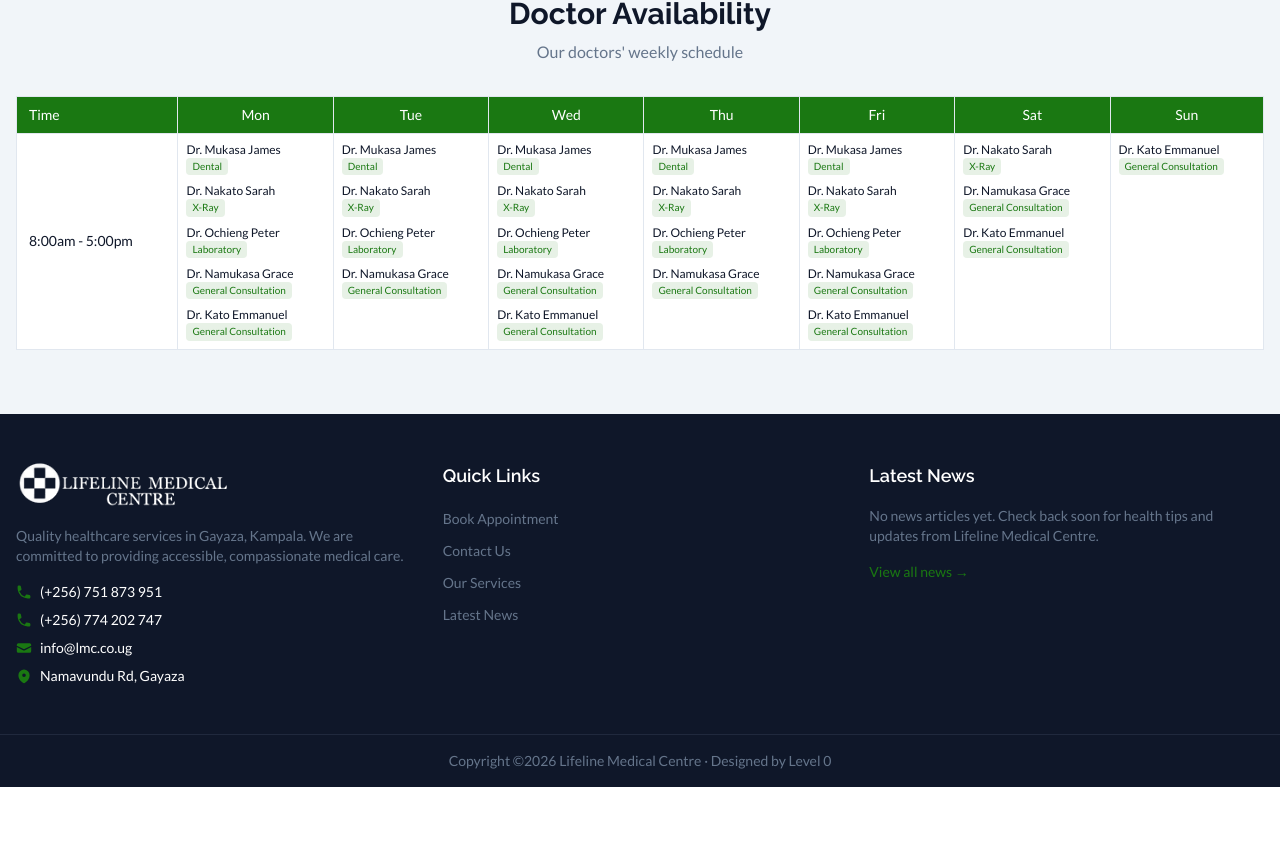
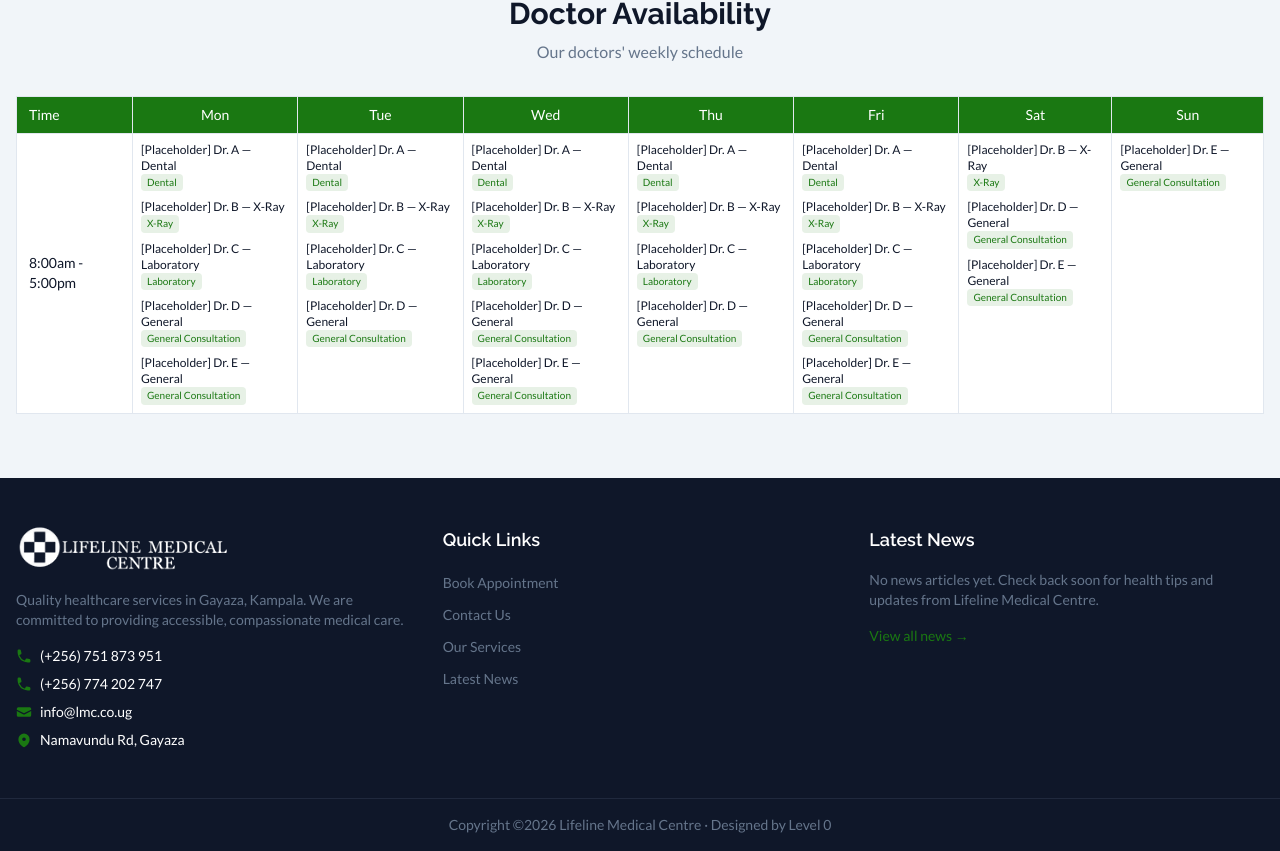
Before and after one commit to kashik09/lmc, a Next.js app: page /appointments in a window 1280 px wide. Shown: the part 1507-2358 px from the top of the page. Before the commit the page ends 2294 px from the top, so only its background shows below. Built offline with nearby package versions, Linux system fonts and the light colour scheme.

Commit message:
fix(doctors): replace AI-generated names with obvious placeholders
Replace plausible-sounding fake names with '[Placeholder] Dr. X — Dept'

pattern to avoid confusion with real LMC doctors.

```diff
--- a/content/doctors.ts
+++ b/content/doctors.ts
@@ -15,35 +15,35 @@ export const doctors: Doctor[] = [
   // TODO: Replace with real LMC doctors
   {
     slug: "dr-mukasa",
-    name: "Dr. Mukasa James",
+    name: "[Placeholder] Dr. A — Dental",
     department: "dental",
     hours: "8:00am - 5:00pm",
     daysAvailable: ["Mon", "Tue", "Wed", "Thu", "Fri"],
   },
   {
     slug: "dr-nakato",
-    name: "Dr. Nakato Sarah",
+    name: "[Placeholder] Dr. B — X-Ray",
     department: "xray",
     hours: "8:00am - 4:00pm",
     daysAvailable: ["Mon", "Tue", "Wed", "Thu", "Fri", "Sat"],
   },
   {
     slug: "dr-ochieng",
-    name: "Dr. Ochieng Peter",
+    name: "[Placeholder] Dr. C — Laboratory",
     department: "laboratory",
     hours: "7:00am - 6:00pm",
     daysAvailable: ["Mon", "Tue", "Wed", "Thu", "Fri"],
   },
   {
     slug: "dr-namukasa",
-    name: "Dr. Namukasa Grace",
+    name: "[Placeholder] Dr. D — General",
     department: "general",
     hours: "8:00am - 5:00pm",
     daysAvailable: ["Mon", "Tue", "Wed", "Thu", "Fri", "Sat"],
   },
   {
     slug: "dr-kato",
-    name: "Dr. Kato Emmanuel",
+    name: "[Placeholder] Dr. E — General",
     department: "general",
     hours: "9:00am - 6:00pm",
     daysAvailable: ["Mon", "Wed", "Fri", "Sat", "Sun"],
```
